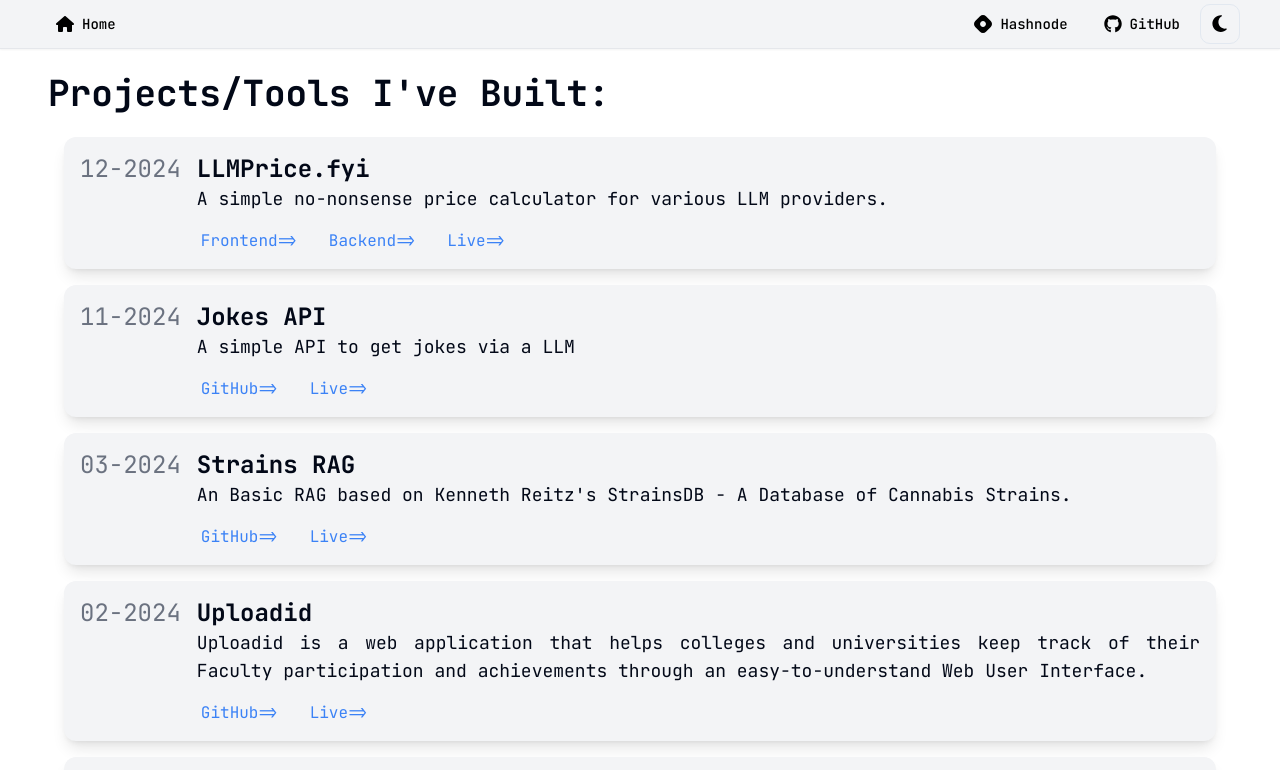
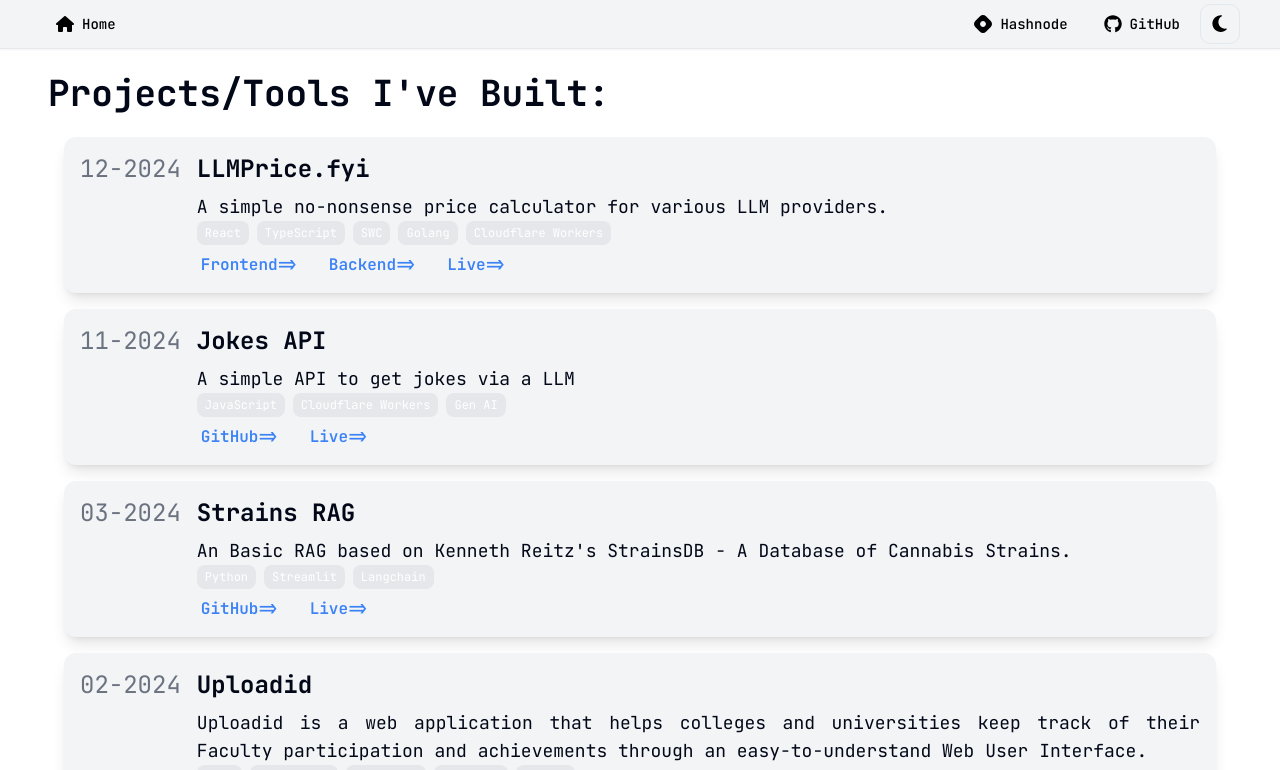
Before and after one commit to Siddhesh-Agarwal/Siddhesh-Agarwal.github.io, a Next.js app: page /projects in a window 1280 px wide. Shown: the top 770 px of the page. Built offline with nearby package versions, Linux system fonts and the light colour scheme.

Commit message:
Added tags

```diff
--- a/app/projects/page.tsx
+++ b/app/projects/page.tsx
@@ -1,13 +1,14 @@
 "use client";
 
 import Navbar from "@/components/Navbar";
+import Link from "next/link";
 
 type CustomDate = {
     year: number
     month: number
 }
 
-type Link = {
+type LinkInfo = {
     name: string
     url: string
 }
@@ -15,7 +16,8 @@ type Link = {
 type Tool = {
     name: string
     desc: string
-    links?: Link[]
+    links: LinkInfo[]
+    tags: string[]
     date: CustomDate
 }
 
@@ -29,6 +31,7 @@ const ProjectsorTools: Tool[] = [
             { name: "Backend", url: "https://github.com/Siddhesh-Agarwal/api-llm-price" },
             { name: "Live", url: "https://llmprice.fyi/" }
         ],
+        tags: ["React", "TypeScript", "SWC", "Golang", "Cloudflare Workers"],
         date: { year: 2024, month: 12 }
     },
     {
@@ -38,6 +41,7 @@ const ProjectsorTools: Tool[] = [
             { name: "GitHub", url: "https://github.com/Siddhesh-Agarwal/cf-ai-jokes" },
             { name: "Live", url: "https://sparkling-dust-9b63.siddhesh-agarwal.workers.dev/" },
         ],
+        tags: ["JavaScript", "Cloudflare Workers", "Gen AI"],
         date: { year: 2024, month: 11 }
     },
     {
@@ -47,6 +51,7 @@ const ProjectsorTools: Tool[] = [
             { name: "GitHub", url: "https://github.com/Siddhesh-Agarwal/straindb-rag/" },
             { name: "Live", url: "https://straindb.streamlit.app/" }
         ],
+        tags: ["Python", "Streamlit", "Langchain"],
         date: { year: 2024, month: 3 }
     },
     {
@@ -56,6 +61,7 @@ const ProjectsorTools: Tool[] = [
             { name: "GitHub", url: "https://github.com/Siddhesh-Agarwal/uploadid" },
             { name: "Live", url: "https://uploadid.vercel.app/" }
         ],
+        tags: ["Next", "TypeScript", "ShadCN UI", "Supabase", "Vercel"],
         date: { year: 2024, month: 2 }
     },
     {
@@ -64,6 +70,7 @@ const ProjectsorTools: Tool[] = [
         links: [
             { name: "GitHub", url: "https://github.com/centille/Newsful/" }
         ],
+        tags: ["Python", "FastAPI", "OpenAI", "AI Agents", "MongoDB"],
         date: { year: 2023, month: 7 }
     },
     {
@@ -73,6 +80,7 @@ const ProjectsorTools: Tool[] = [
             { name: "GitHub", url: "https://github.com/Siddhesh-Agarwal/IP-DB/" },
             { name: "Live", url: "https://ip-database.streamlit.app" }
         ],
+        tags: ["Python", "Streamlit", "IP Geolocation"],
         date: { year: 2023, month: 4 }
     },
     {
@@ -82,6 +90,7 @@ const ProjectsorTools: Tool[] = [
             { name: "GitHub", url: "https://github.com/Siddhesh-Agarwal/Dementia-Detection/" },
             { name: "Live", url: "https://dementia-detection.streamlit.app/" }
         ],
+        tags: ["Python", "Streamlit", "TensorFlow", "CNN"],
         date: { year: 2023, month: 3 }
     },
     {
@@ -91,6 +100,7 @@ const ProjectsorTools: Tool[] = [
             { name: "GitHub", url: "https://github.com/Siddhesh-Agarwal/CGPA-Calculator" },
             { name: "Live", url: "https://cgpa-calc.streamlit.app/" }
         ],
+        tags: ["Python", "Streamlit"],
         date: { year: 2023, month: 2 }
     },
     {
@@ -100,6 +110,7 @@ const ProjectsorTools: Tool[] = [
             { name: "GitHub", url: "https://github.com/Siddhesh-Agarwal/Skin-Cancer-Detection/" },
             { name: "Live", url: "https://skin-cancer-check.streamlit.app/" }
         ],
+        tags: ["Python", "Streamlit", "TensorFlow", "CNN"],
         date: { year: 2023, month: 1 }
     },
     {
@@ -109,6 +120,7 @@ const ProjectsorTools: Tool[] = [
             { name: "GitHub", url: "https://github.com/Siddhesh-Agarwal/Cryptmoji/" },
             { name: "Live", url: "https://pypi.org/project/cryptmoji/" }
         ],
+        tags: ["Python", "PyPI", "Crytography"],
         date: { year: 2022, month: 9 }
     },
     {
@@ -117,6 +129,7 @@ const ProjectsorTools: Tool[] = [
         links: [
             { name: "GitHub", url: "https://github.com/Siddhesh-Agarwal/Secure-Spark/" }
         ],
+        tags: ["Python", "Streamlit", "Cyber Security"],
         date: { year: 2022, month: 8 }
     },
     {
@@ -126,6 +139,7 @@ const ProjectsorTools: Tool[] = [
             { name: "GitHub", url: "https://github.com/BrainStormYourWayIn/sierra/" },
             { name: "Live", url: "https://pypi.org/project/sierra/" }
         ],
+        tags: ["Python", "PyPI", "HTML", "CSS", "JavaScript"],
         date: { year: 2021, month: 6 }
     },
     {
@@ -135,6 +149,7 @@ const ProjectsorTools: Tool[] = [
             { name: "GitHub", url: "https://github.com/Siddhesh-Agarwal/matmath/" },
             { name: "Live", url: "https://pypi.org/project/matmath/" }
         ],
+        tags: ["Python", "PyPI", "Maths"],
         date: { year: 2021, month: 6 }
     },
 ]
@@ -147,16 +162,31 @@ function ToolCard({ data }: { data: Tool }) {
                 {data.date.month < 10 ? `0${data.date.month}` : data.date.month}-{data.date.year}
             </div>
             <div>
-                <h2 className="text-2xl font-bold dark:text-gray-50">{data.name}</h2>
+                {/* Title */}
+                <h2 className="text-2xl font-bold dark:text-gray-50 mb-2">{data.name}</h2>
+
+                {/* Description */}
                 <p className="text-lg dark:text-gray-50 text-wrap md:text-justify">
                     {data.desc}
                 </p>
-                <div className="flex gap-3 md:gap-6 items-center mt-4 text-wrap">
+                {/* Tags */}
+                <div className="flex gap-2 text-xs">
                     {
-                        data.links?.map((link, index) => (
-                            <a key={index} href={link.url} target="_blank" rel="noreferrer" className="text-blue-500 dark:text-blue-400 hover:underline px-0 md:px-1">
-                                {link.name}<span className="hidden md:inline-block">{" =>"}</span>
-                            </a>
+                        data.tags.map((tag, index) => (
+                            <span key={index} className="bg-gray-200 dark:bg-gray-700 text-white dark:text-gray-50 px-2 py-1 rounded-sm">
+                                {tag}
+                            </span>
+                        ))
+                    }
+                </div>
+
+                {/* Links */}
+                <div className="flex gap-3 md:gap-6 items-center mt-2 text-wrap font-semibold">
+                    {
+                        data.links.map((linkObj, index) => (
+                            <Link key={index} href={linkObj.url} target="_blank" rel="noreferrer" className="text-blue-500 dark:text-blue-400 hover:underline px-0 md:px-1">
+                                {linkObj.name}<span className="hidden md:inline-block">{"=>"}</span>
+                            </Link>
                         ))
                     }
                 </div>
```
